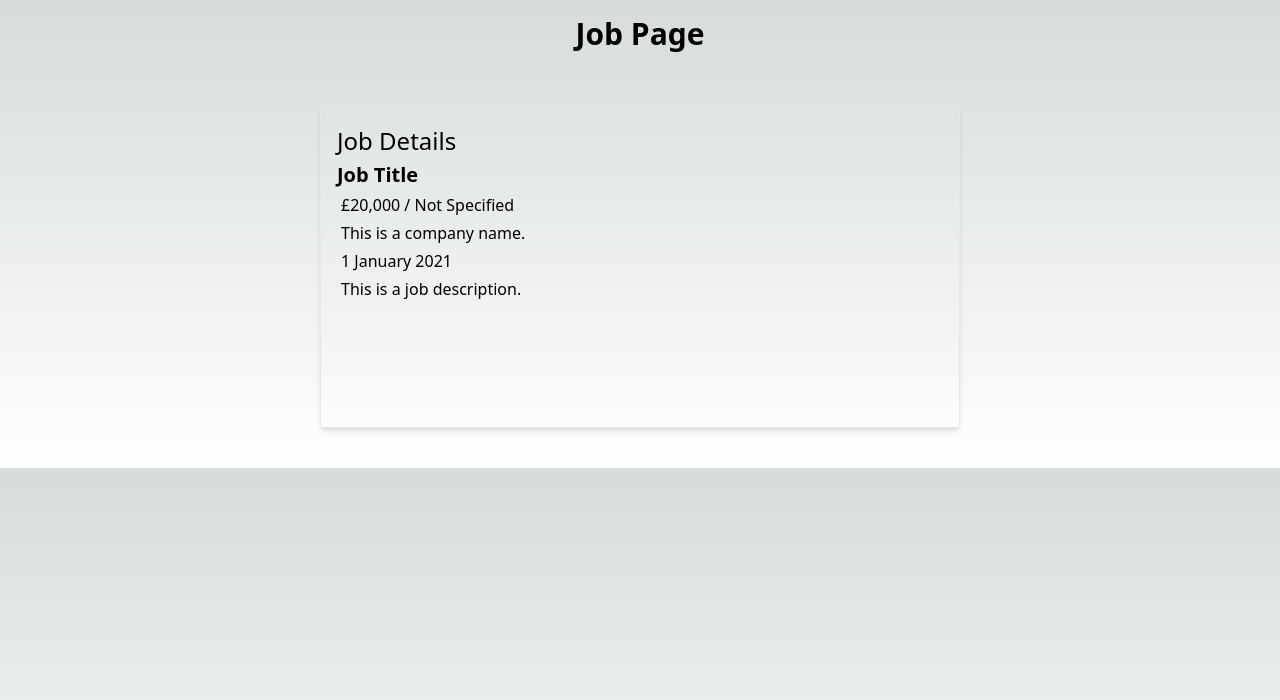
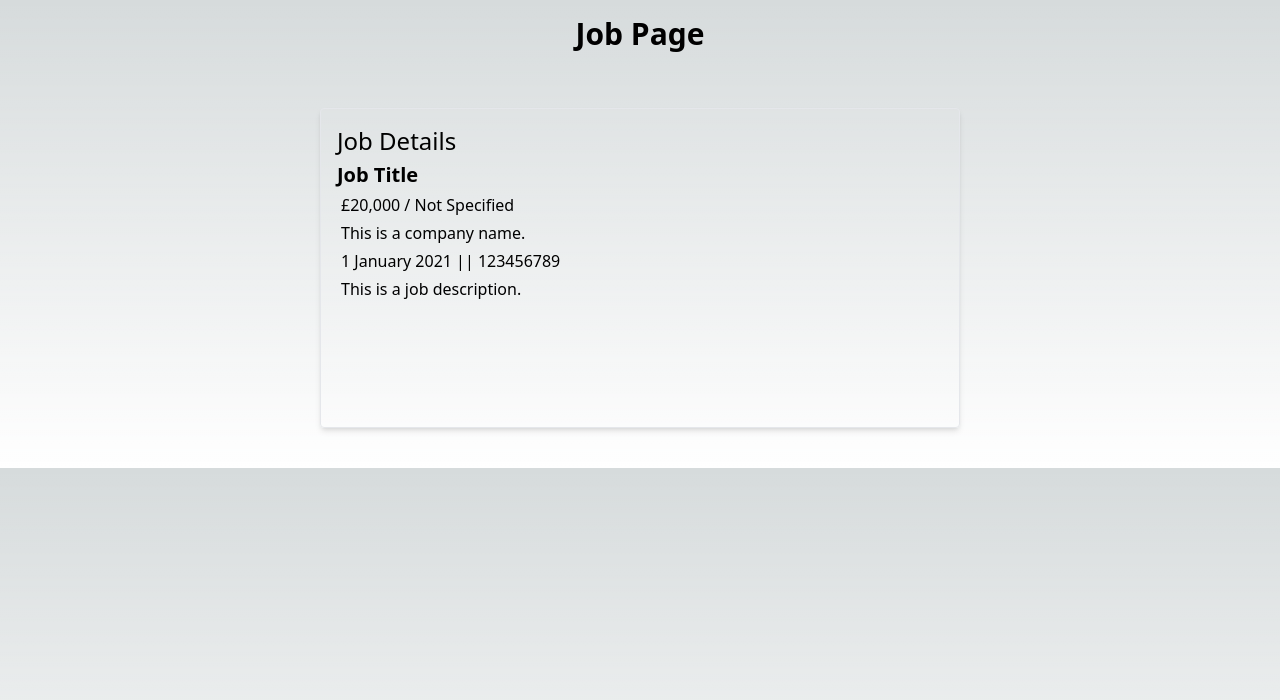
Before and after one commit to lambley/job-search-client, a Next.js app: page /jobs/0 in a window 1280 px wide. Shown: the top 700 px of the page. Built offline with nearby package versions, Linux system fonts and the light colour scheme; no server answers.

Commit message:
add adzuna id to card

```diff
--- a/src/components/job/card.tsx
+++ b/src/components/job/card.tsx
@@ -4,6 +4,7 @@ import type { JobDbResponse } from "types/jobSearchApiTypes";
 export default function Card(props: JobDbResponse) {
   const {
     id,
+    adzuna_id,
     title,
     location,
     description,
@@ -49,7 +50,7 @@ export default function Card(props: JobDbResponse) {
                 year: "numeric",
                 month: "long",
                 day: "numeric",
-              })}
+              })} || {adzuna_id}
             </h4>
           )}
         </div>
```
